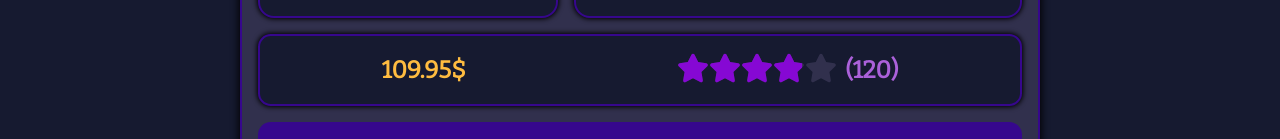
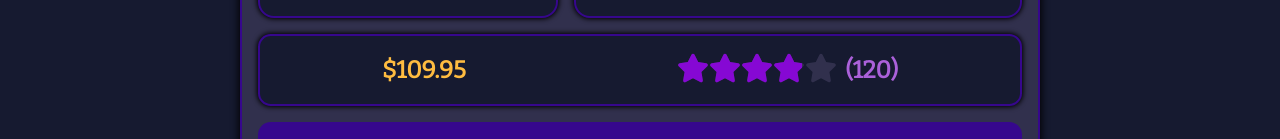
Before and after one commit to Eckry/store-app, a React (Vite) app: page /store-app/preview/1 in a window 1280 px wide. Shown: the part 383-522 px from the top of the page. Built offline with nearby package versions, Linux system fonts and the light colour scheme.

Commit message:
fix position of dolar symbol

```diff
--- a/src/routes/PreviewPage.jsx
+++ b/src/routes/PreviewPage.jsx
@@ -47,7 +47,7 @@ export default function PreviewPage() {
           </div>
         </div>
         <div className="rating-container">
-          <h1 className="product-price">{product.price}$</h1>
+          <h1 className="product-price">${product.price}</h1>
           <Stars stars={product.rating.rate} count={product.rating.count} />
         </div>
 
```
